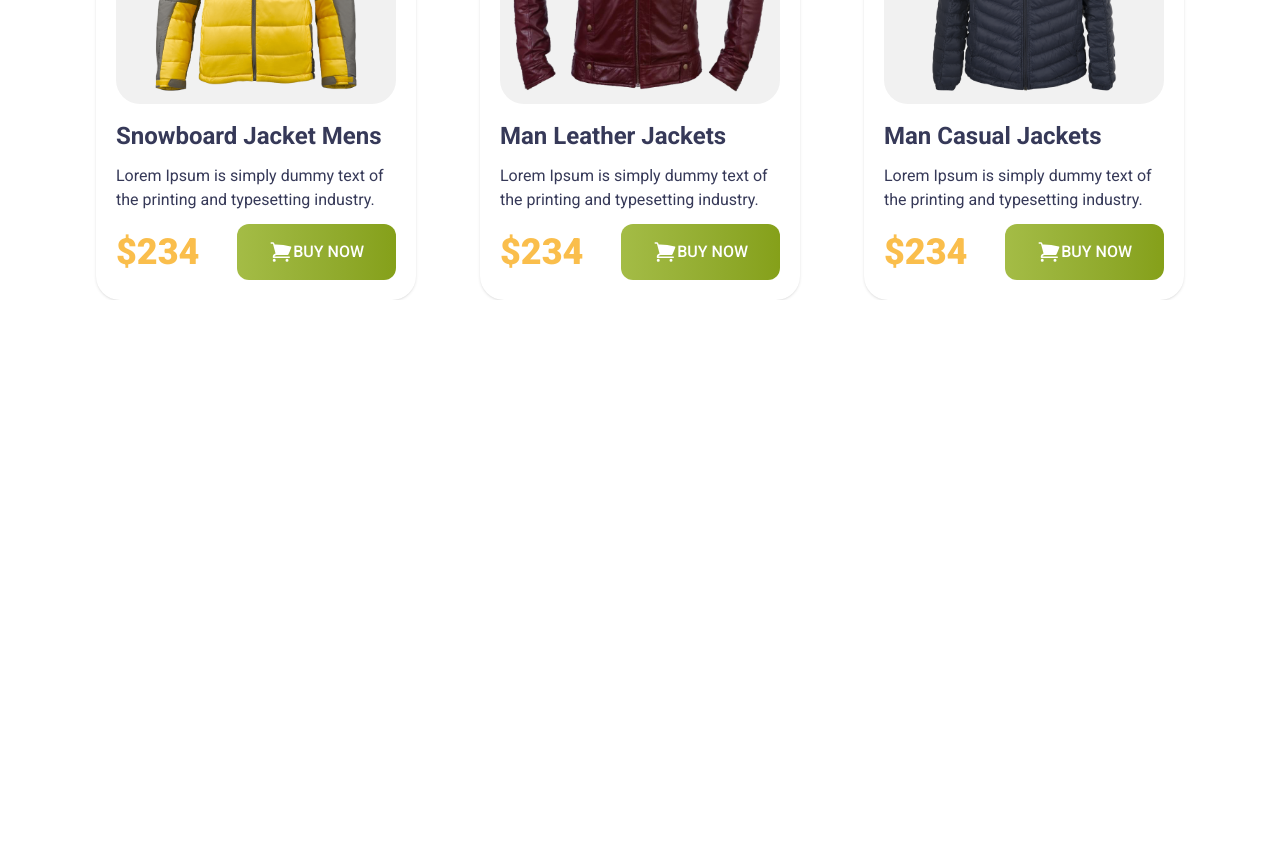
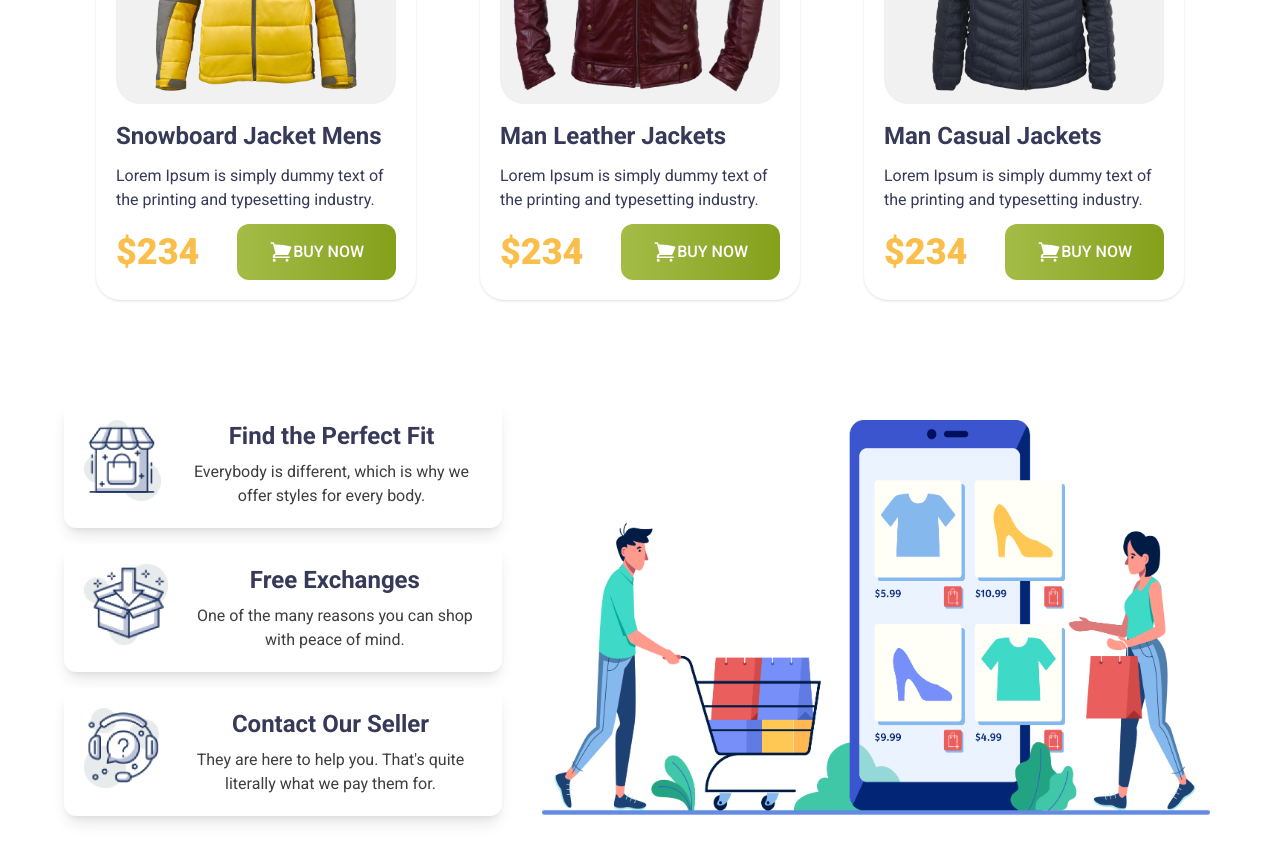
Before and after one commit to Sabbir-XD/penguin-fashion-tailwind, a plain HTML site: page index.html in a window 1280 px wide. Shown: the part 1652-2514 px from the top of the page. Before the commit the page ends 1952 px from the top, so only its background shows below. Drawn offline with nearby package versions, Linux system fonts and the light colour scheme.

Commit message:
complete this project

```diff
--- a/index.html
+++ b/index.html
@@ -22,7 +22,7 @@
     <header class="pt-8 bg-[#FFFBF0] pl-4" >
         <!-- navigation part start -->
         <nav class="md:w-6xl mx-auto md:flex justify-between items-center text-center">
-           <div class="w-xs text-center">
+           <div class="sm:w-xs sm:mx-auto md:mx-0">
              <img src="asset/images/icons/logo.png" alt="">
            </div>
            <ul class="sm:flex text-center">
@@ -106,7 +106,7 @@
           </section>
 
           <!-- manjacket part start -->
-          <section class="">
+        <section class="">
             <div>
              <h1 class="text-5xl text-[#363958] uppercase font-bebas-neue mt-12 text-center">Man Jacket</h1>
             </div>
@@ -159,7 +159,64 @@
           </div>
 
 
-       </section>
+        </section>
+        <!-- seller part start -->
+         <section class="md:w-6xl mx-auto mt-25 mb-50 ">
+           <div class=" md:flex md:flex-row  gap-x-10 ">
+                <!-- card containe main -->
+                <div class="space-y-4 w-fit md:w-[38%]">
+                    <!--first card content -->
+                    <div class="bg-white shadow-lg rounded-xl mx-10 md:mx-0">
+                    <div class="md:flex justify-items-center text-center p-5">
+                        <!-- icon -->
+                        <div class="w-30 h-auto">
+                            <img class="w-full" src="asset/images/icons/house.png" alt="">
+                        </div>
+                        <!-- content -->
+                            <div class="ml-5">
+                            <h2 class="text-2xl text-[#363958] font-bold">Find the Perfect Fit</h2>
+                            <p class="text-base text-[#3E3E3E] mt-2">Everybody is different, which is why we
+                                offer styles for every body.</p>
+                            </div>
+                    </div>
+                    </div>
+                    <!--second card content -->
+                    <div class="bg-white shadow-lg rounded-xl mx-10 md:mx-0">
+                        <div class="md:flex justify-items-center text-center p-5">
+                            <!-- icon -->
+                            <div class="w-30 h-auto">
+                            <img class="w-full" src="asset/images/icons/box.png" alt="">
+                            </div>
+                            <!-- content -->
+                            <div class="ml-5">
+                                <h2 class="text-2xl text-[#363958] font-bold">Free Exchanges</h2>
+                                <p class="text-base text-[#3E3E3E] mt-2">One of the many reasons you can shop
+                                with peace of mind.</p>
+                            </div>
+                        </div>
+                    </div>
+                    <!--third card content -->
+                    <div class="bg-white shadow-lg rounded-xl mx-10 md:mx-0">
+                        <div class="md:flex justify-items-center text-center p-5">
+                            <!-- icon -->
+                            <div class="w-30 h-auto">
+                            <img class="w-full" src="asset/images/icons/question.png" alt="">
+                            </div>
+                            <!-- content -->
+                            <div class="ml-5">
+                                <h2 class="text-2xl text-[#363958] font-bold">Contact Our Seller</h2>
+                                <p class="text-base text-[#3E3E3E] mt-2">They are here to help you. That's quite
+                                literally what we pay them for.</p>
+                            </div>
+                        </div>
+                    </div>
+                </div>
+               <!-- image -->
+                <div class="w-fit md:w-[58%] mt-5 mx-10 md:mx-0 overflow-hidden">
+                <img src="asset/images/shopping.png" alt="" class="w-full">
+                </div>
+           </div>
+         </section>
     </main>
     <footer>
 
```
Also changed, not shown: tailwind.config.js (added).
